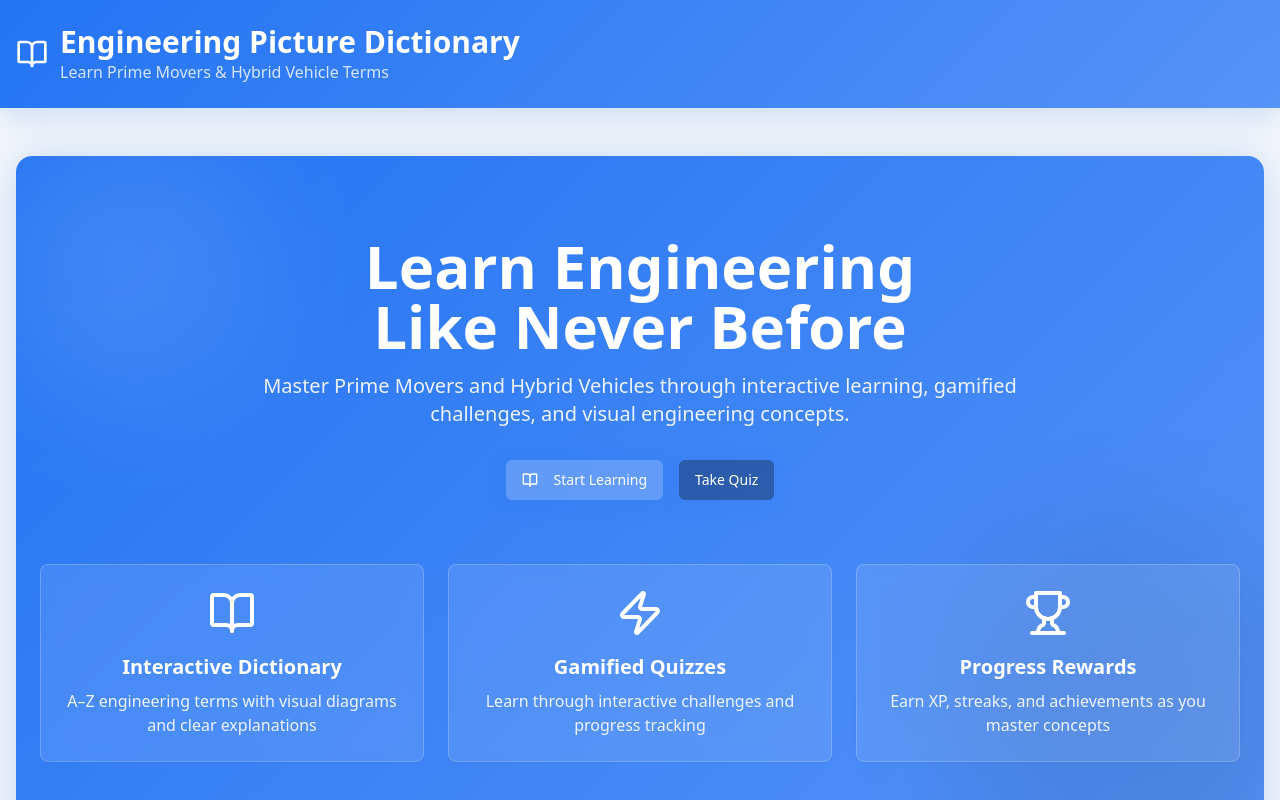
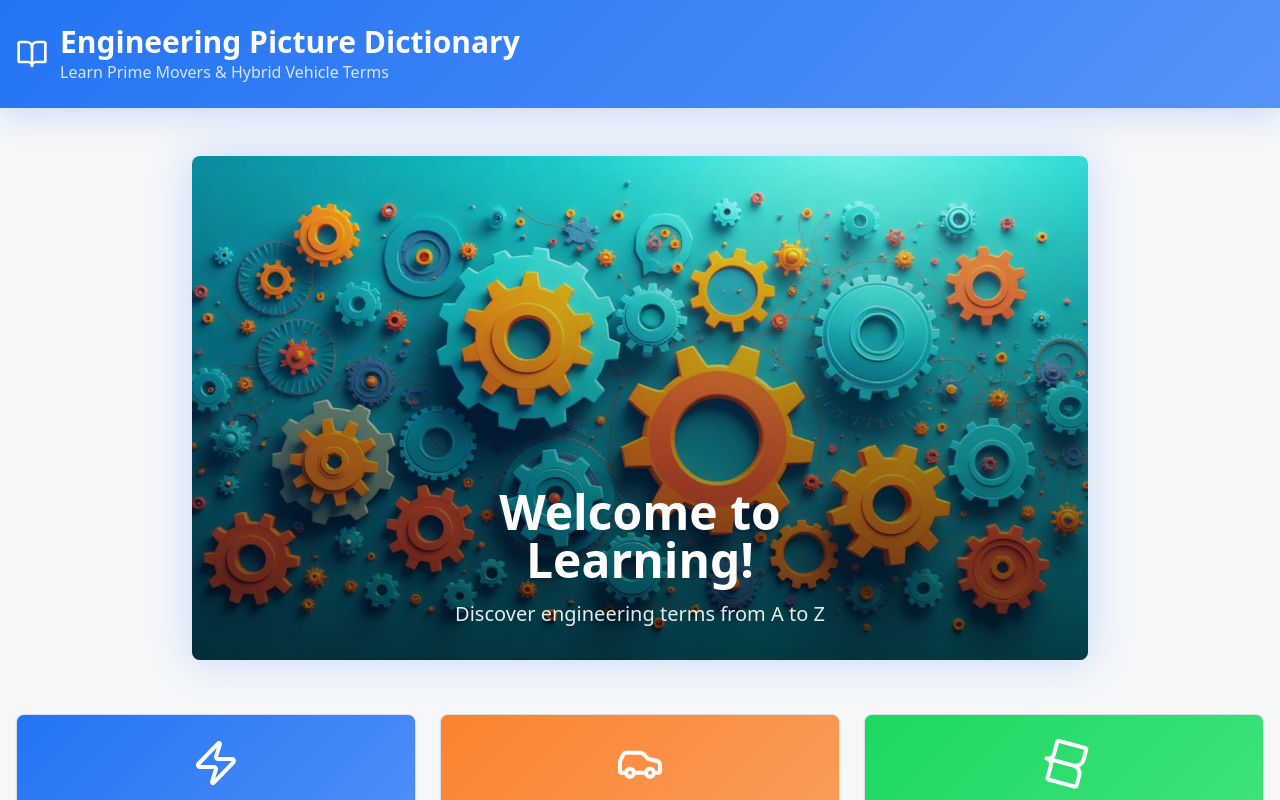
Before and after one commit to buttisoda6-cyber/hybrid-handbook, a React (Vite) app: page / in a window 1280 px wide. Shown: the top 800 px of the page. Built offline with nearby package versions, Linux system fonts and the light colour scheme.

Commit message:
Reverted to commit 71b5e53a1c3c06fe2e3d2bd1c5a8553b10b71810

```diff
--- a/src/pages/Index.tsx
+++ b/src/pages/Index.tsx
@@ -1,17 +1,11 @@
 import AlphabetGrid from "@/components/AlphabetGrid";
 import Header from "@/components/Header";
 import Quiz from "@/components/Quiz";
+import heroImage from "@/assets/hero-engineering.jpg";
 import { Card, CardContent } from "@/components/ui/card";
-import { Button } from "@/components/ui/button";
-import { BookOpen, Zap, Trophy } from "lucide-react";
-import { useNavigate } from "react-router-dom";
+import { BookOpen, Zap, Car } from "lucide-react";
 
 const Index = () => {
-  const navigate = useNavigate();
-  const handleStartLearning = () => {
-    document.getElementById("alphabet-start")?.scrollIntoView({ behavior: "smooth" });
-  };
-  const handleTakeQuiz = () => navigate("/quiz/beginner");
   return (
     <div className="min-h-screen bg-background">
       <Header />
@@ -19,53 +13,50 @@ const Index = () => {
       {/* Hero Section */}
       <section className="relative overflow-hidden">
         <div className="container mx-auto px-4 py-12">
-          {/* New Hero Block */}
-          <div className="relative overflow-hidden rounded-2xl bg-gradient-primary py-20 px-6 shadow-glow">
-            <div className="absolute inset-0">
-              <div className="absolute -top-10 -left-10 w-72 h-72 rounded-full bg-white/10 blur-3xl" />
-              <div className="absolute -bottom-16 -right-16 w-96 h-96 rounded-full bg-black/20 blur-3xl opacity-40" />
-            </div>
-            <div className="relative text-center text-white max-w-3xl mx-auto">
-              <h2 className="text-4xl md:text-6xl font-extrabold mb-4 leading-tight">
-                Learn Engineering
-                <span className="block md:text-6xl">Like Never Before</span>
+          <div className="text-center mb-12">
+            <div className="relative inline-block">
+              <img
+                src={heroImage}
+                alt="Engineering Education"
+                className="w-full max-w-4xl mx-auto rounded-lg shadow-glow"
+              />
+              <div className="absolute inset-0 bg-gradient-to-t from-black/60 to-transparent rounded-lg"></div>
+              <div className="absolute bottom-8 left-1/2 transform -translate-x-1/2 text-center text-white">
+                <h2 className="text-3xl md:text-5xl font-bold mb-4">
+                  Welcome to Learning!
                 </h2>
-              <p className="text-white/90 text-lg md:text-xl mb-8">
-                Master Prime Movers and Hybrid Vehicles through interactive learning, gamified challenges, and visual engineering concepts.
+                <p className="text-lg md:text-xl text-white/90">
+                  Discover engineering terms from A to Z
                 </p>
-              <div className="flex flex-col sm:flex-row items-center justify-center gap-4">
-                <Button onClick={handleStartLearning} className="bg-white/20 hover:bg-white/30 border-0 text-white">
-                  <BookOpen className="w-4 h-4 mr-2" /> Start Learning
-                </Button>
-                <Button variant="secondary" onClick={handleTakeQuiz} className="bg-black/30 hover:bg-black/40 border-0 text-white">
-                  Take Quiz
-                </Button>
               </div>
             </div>
-            {/* Feature Cards Overlap */}
-            <div className="grid md:grid-cols-3 gap-6 mt-16">
-              <Card className="bg-white/10 backdrop-blur border border-white/20 text-white hover:shadow-card transition-all duration-300">
+          </div>
+
+          {/* Feature Cards */}
+          <div className="grid md:grid-cols-3 gap-6 mb-12">
+            <Card className="bg-gradient-primary text-white hover:shadow-card transition-all duration-300">
               <CardContent className="p-6 text-center">
-                  <BookOpen className="w-12 h-12 mx-auto mb-4" />
-                  <h3 className="text-xl font-bold mb-2">Interactive Dictionary</h3>
-                  <p className="text-white/90">A–Z engineering terms with visual diagrams and clear explanations</p>
+                <Zap className="w-12 h-12 mx-auto mb-4 animate-float" />
+                <h3 className="text-xl font-bold mb-2">Prime Movers</h3>
+                <p className="text-white/90">Learn about engines, generators, and power systems</p>
               </CardContent>
             </Card>
-              <Card className="bg-white/10 backdrop-blur border border-white/20 text-white hover:shadow-card transition-all duration-300">
+
+            <Card className="bg-gradient-secondary text-white hover:shadow-card transition-all duration-300">
               <CardContent className="p-6 text-center">
-                  <Zap className="w-12 h-12 mx-auto mb-4" />
-                  <h3 className="text-xl font-bold mb-2">Gamified Quizzes</h3>
-                  <p className="text-white/90">Learn through interactive challenges and progress tracking</p>
+                <Car className="w-12 h-12 mx-auto mb-4 animate-bounce-gentle" />
+                <h3 className="text-xl font-bold mb-2">Hybrid Vehicles</h3>
+                <p className="text-white/90">Explore modern automotive technology</p>
               </CardContent>
             </Card>
-              <Card className="bg-white/10 backdrop-blur border border-white/20 text-white hover:shadow-card transition-all duration-300">
+
+            <Card className="bg-gradient-accent text-white hover:shadow-card transition-all duration-300">
               <CardContent className="p-6 text-center">
-                  <Trophy className="w-12 h-12 mx-auto mb-4" />
-                  <h3 className="text-xl font-bold mb-2">Progress Rewards</h3>
-                  <p className="text-white/90">Earn XP, streaks, and achievements as you master concepts</p>
+                <BookOpen className="w-12 h-12 mx-auto mb-4 animate-gear-rotate" />
+                <h3 className="text-xl font-bold mb-2">Interactive Learning</h3>
+                <p className="text-white/90">Visual dictionary with detailed explanations</p>
               </CardContent>
             </Card>
-            </div>
           </div>
 
           {/* Instructions */}
@@ -79,9 +70,7 @@ const Index = () => {
           </div>
 
           {/* Alphabet Grid */}
-          <div id="alphabet-start">
           <AlphabetGrid />
-          </div>
         </div>
       </section>
 
```
Lines whose indentation alone changed are shown as unchanged.
